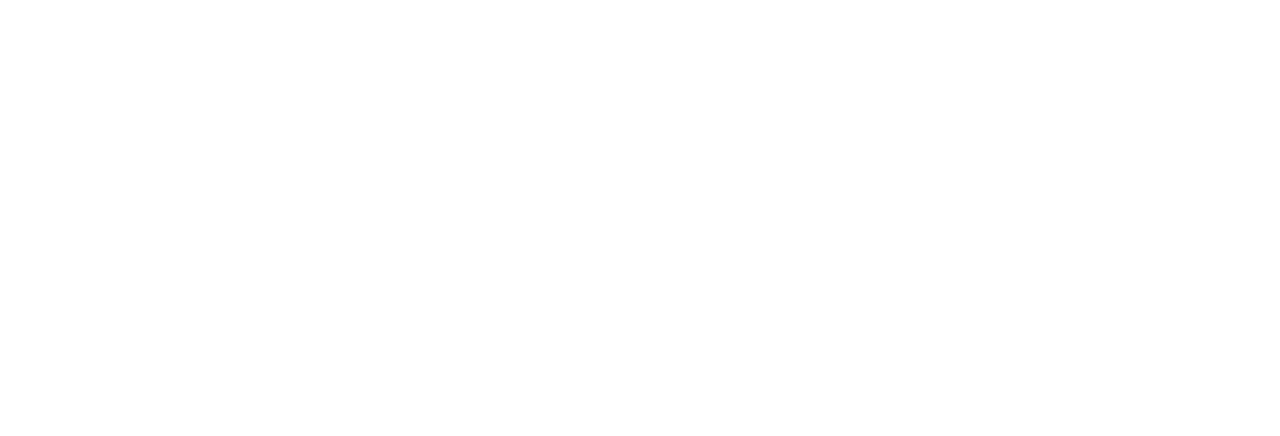
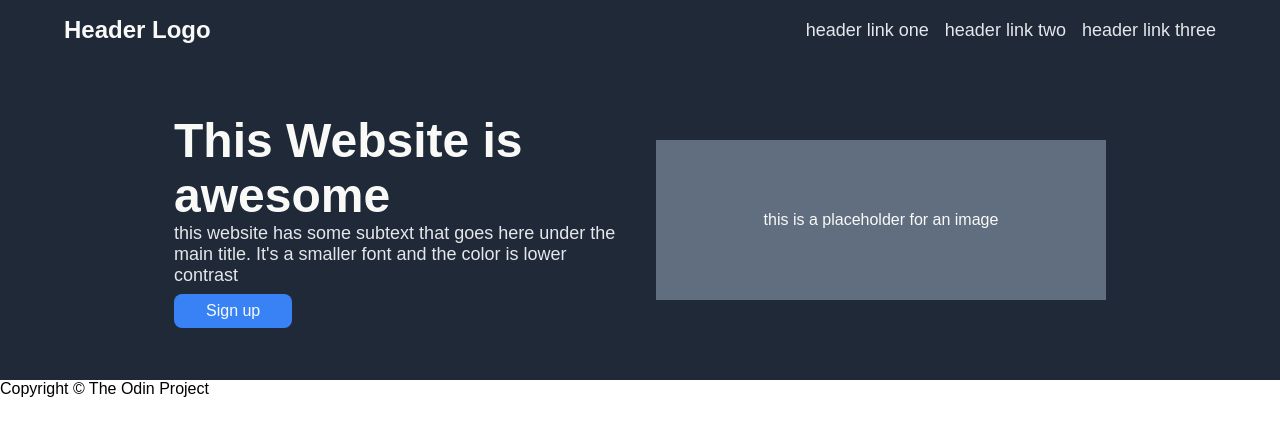
Before and after one commit to JorjoF/Landing_page, a plain HTML site: page index.html in a window 1280 px wide. Drawn offline with Linux system fonts and the light colour scheme.

Commit message:
Added all sections and started CSS

```diff
--- a/index.html
+++ b/index.html
@@ -8,6 +8,33 @@
     <link rel="stylesheet" href="style.css">
 </head>
 <body>
-
+    <nav class="header">
+        <div class="logo">Header Logo</div>
+        <ul class="nav">
+            <li><a href="#">header link one</a></li>
+            <li><a href="#">header link two</a></li>
+            <li><a href="#">header link three</a></li>
+        </ul>
+    </nav>
+    <section class="hero">
+        <div class="intro">
+            <div class="hero-title"> This Website is awesome</div>
+            <div class="hero-subtitle">this website has some subtext that goes here under the main title. It's a smaller font and the color is lower contrast</div>
+            <button class="signup">Sign up</button>
+        </div>
+        <div class="img">
+            this is a placeholder for an image
+        </div>
+    </section>
+    <section class="cards">
+        <div></div>
+    </section>
+    <section class="quote">
+        <div></div>
+    </section>
+    <section class="contact">
+        <div></div>
+    </section>
+    <footer class="footer"> Copyright © The Odin Project</footer>
 </body>
 </html>
--- a/style.css
+++ b/style.css
@@ -8,3 +8,101 @@
     quote bg: #e5e7eb
     qoute text: 36px light italic #1f2937
 */
+
+*{
+    font-family: Arial, Helvetica, sans-serif;
+}
+
+body{
+    display: flex;
+    margin: 0;
+    padding: 0;
+    flex-direction: column;
+}
+
+.header{
+
+    background-color: #1F2937;
+    display: flex;
+    align-items: center;
+    justify-content: space-between;
+    padding: 16px 64px;
+}
+
+.logo{
+    font-size: 24px;
+    color: #F9FAF8;
+    font-weight: bold;
+}
+
+.nav{
+    display: flex;
+    gap: 16px;
+
+}
+
+.hero{
+    display: flex;
+    justify-content: center;
+    align-items: center;
+    height: 40vh;
+    background-color: #1F2937;
+
+}
+
+.intro, .img{
+ width: 450px;
+ margin: 32px 16px;
+}
+
+.img{
+    display: flex;
+    justify-content: center;
+    align-items: center;
+    color: #F9FAF8;
+    background-color: #616e80;
+    height: 20vh;
+}
+
+
+.hero-title{
+    color: #F9FaF8;
+    font-size: 48px;
+    font-weight: bolder;
+}
+
+.hero-subtitle{
+    font-size: 18px;
+    color: #E5E7EB;
+}
+
+.signup{
+    color: #F9FAF8;
+    background-color: #3882F6;
+    padding: 8px 32px;
+    border-radius: 8px;
+    margin-top: 8px;
+
+}
+
+ul{
+    list-style: none;
+    padding: 0;
+    margin: 0;
+}
+
+a{
+    text-decoration: none;
+    color: #E5E7EB;
+    font-size: 18px;
+}
+
+button{
+    background: none;
+	color: inherit;
+	border: none;
+	padding: 0;
+	font: inherit;
+	cursor: pointer;
+	outline: inherit;
+}
```
Also changed, not shown: reference.png (added).
